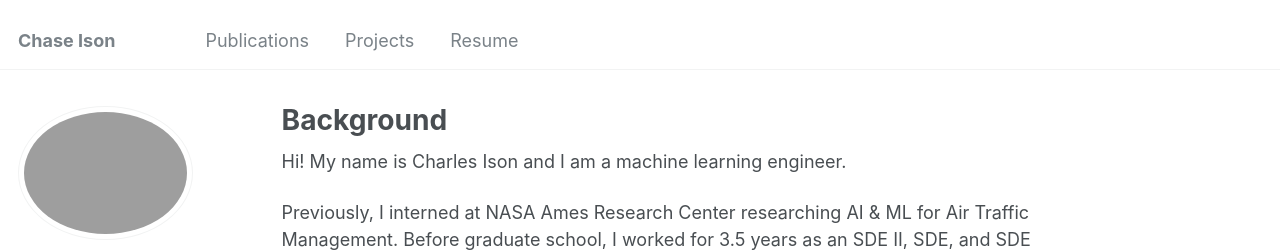
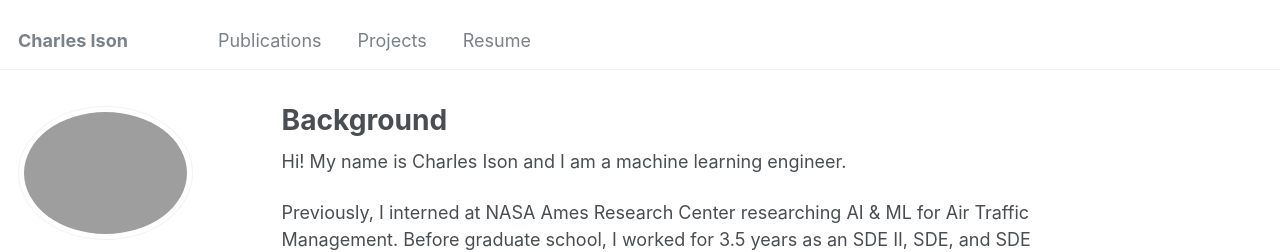
Before and after one commit to charles-ison/charles-ison.github.io, a Jekyll site: the page built from _pages/about.md, in a window 1280 px wide. Shown: the top 252 px of the page. Built offline with Jekyll 4.4.1, drawn with Linux system fonts in a browser that asks for light colours.

```diff
--- a/_config.yml
+++ b/_config.yml
@@ -8,7 +8,7 @@
 
 # Basic Site Settings
 locale                   : "en-US"
-title                    : "Chase Ison"
+title                    : "Charles Ison"
 title_separator          : "-"
 name                     : &name "Your Name"
 description              : &description "personal description"
@@ -22,7 +22,7 @@ repository               : "charles-ison/charles-ison.github.io"
 author:
   # Biographic information
   avatar           : "https://charles-ison.github.io/images/mePicture.png"
-  #name             : "Chase Ison"
+  #name             : "Charles Ison"
   pronouns         : # example: "she/her"
   bio              : "Machine learning engineer interested in explainable AI (XAI), mathematics visualizations, topology, and applied machine learning."
   location         : "Corvallis, Oregon"
```
Also changed, not shown: 1 other file.
